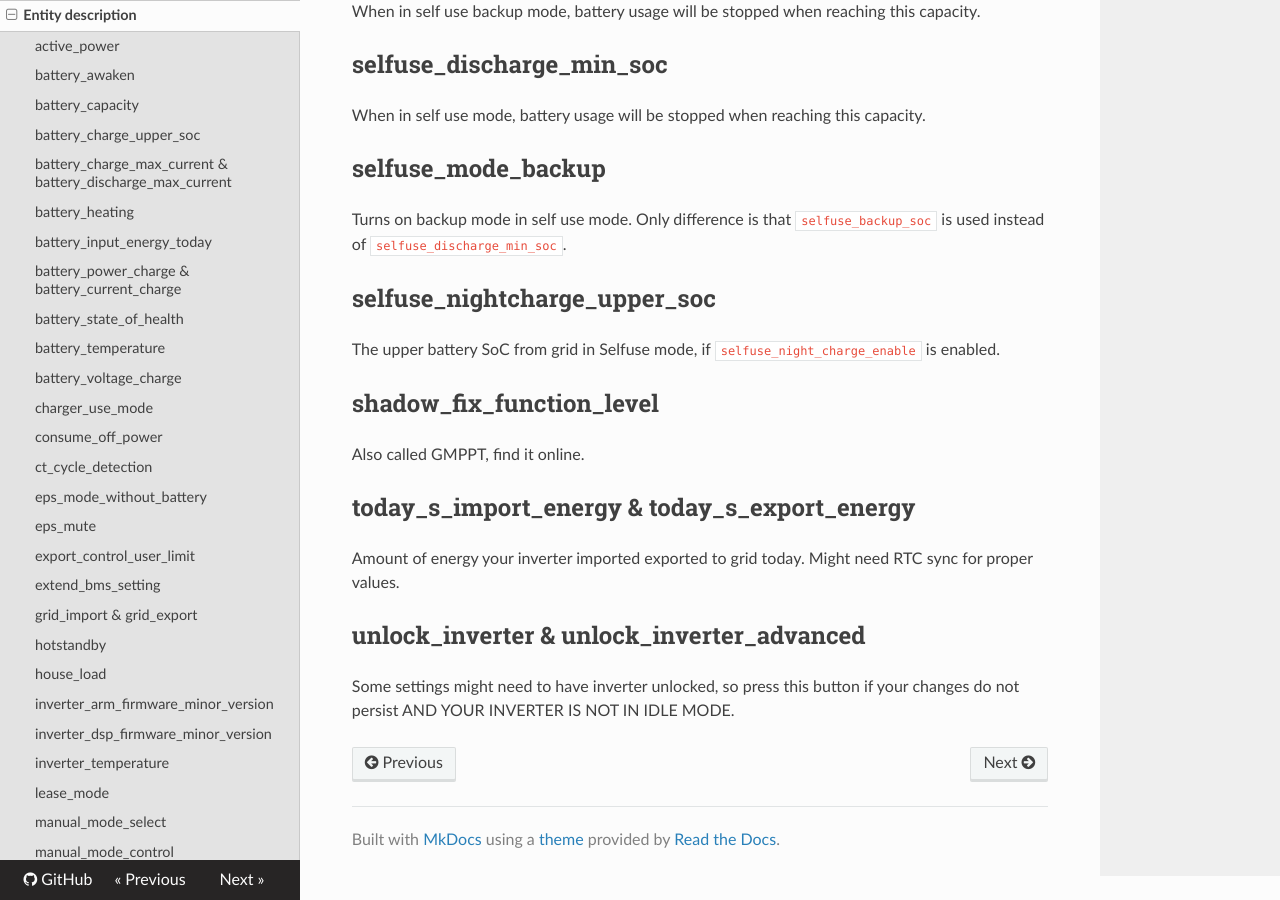
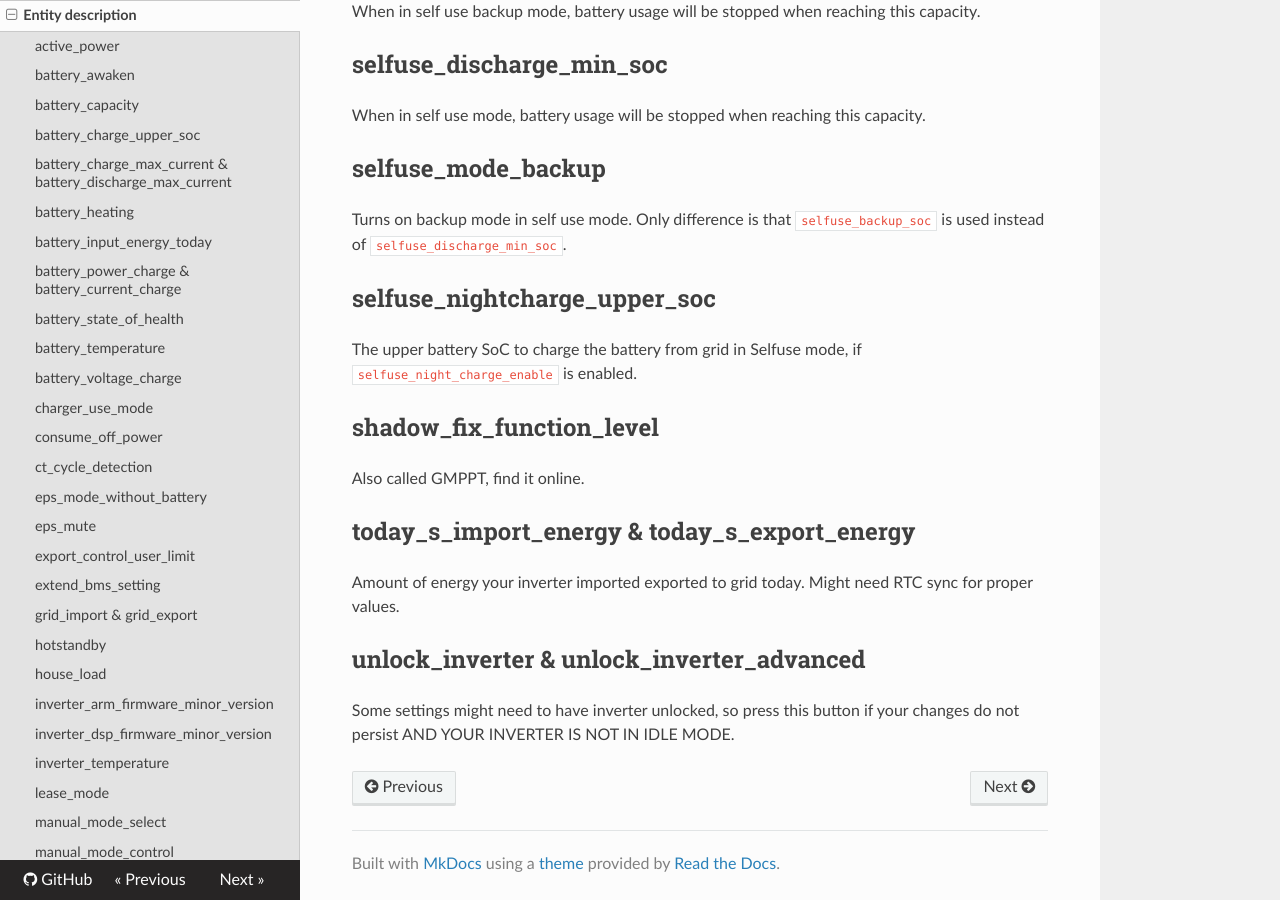
Before and after one commit to wills106/homeassistant-solax-modbus, an MkDocs documentation site: the page built from docs/solax-entity-description.md, in a window 1280 px wide and 900 px high, scrolled down 3525 px. Built offline with MkDocs 1.6.1, drawn with Linux system fonts in a browser that asks for light colours; nearby versions of some CDN libraries.

Commit message:
Update solax-entity-description.md

```diff
--- a/docs/solax-entity-description.md
+++ b/docs/solax-entity-description.md
@@ -140,7 +140,7 @@ Turns on backup mode in self use mode. Only difference is that `selfuse_backup_s
 
 ## selfuse_nightcharge_upper_soc
 
-The upper battery SoC from grid in Selfuse mode, if `selfuse_night_charge_enable` is enabled.
+The upper battery SoC to charge the battery from grid in Selfuse mode, if `selfuse_night_charge_enable` is enabled.
 
 ## shadow_fix_function_level
 
```
